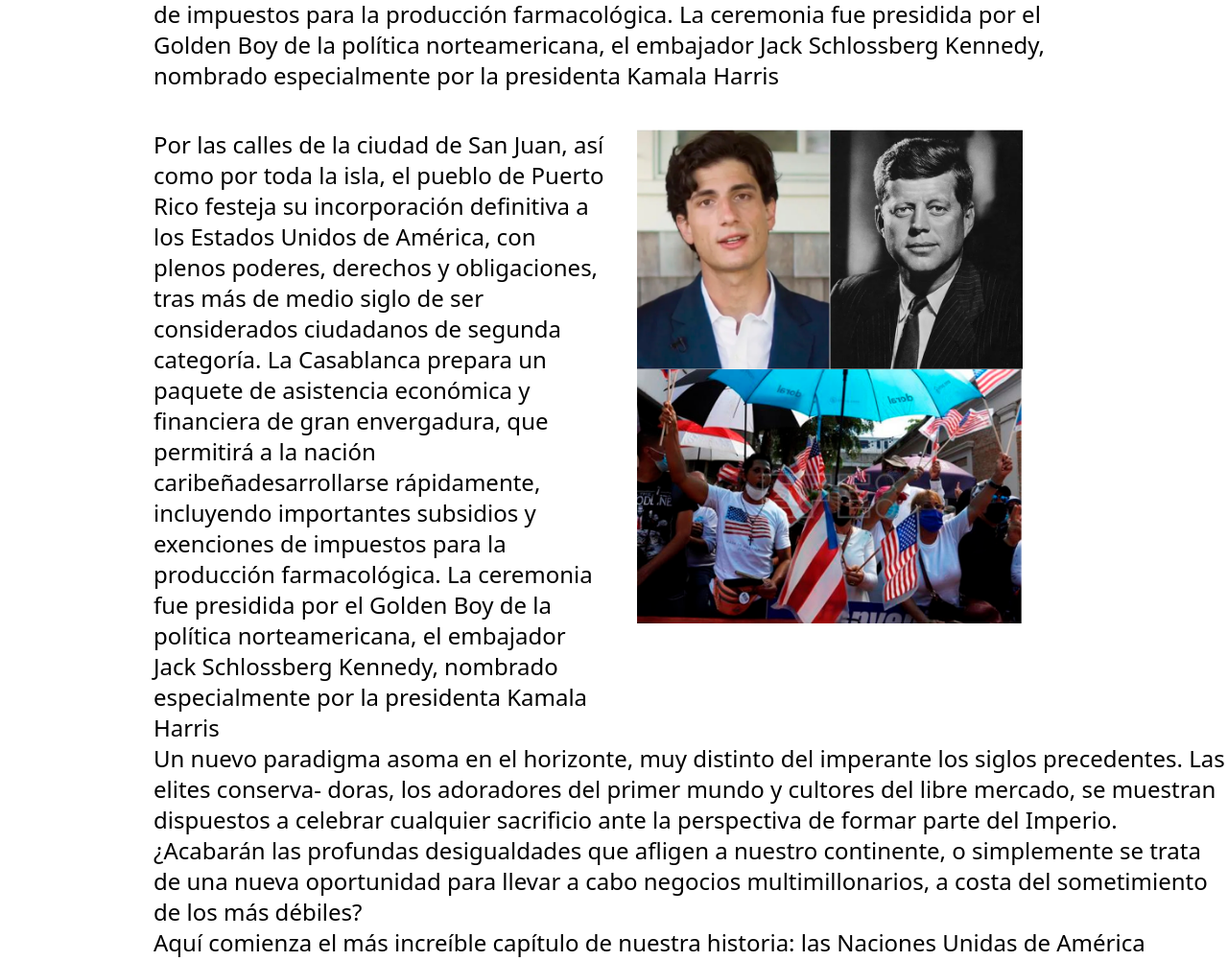
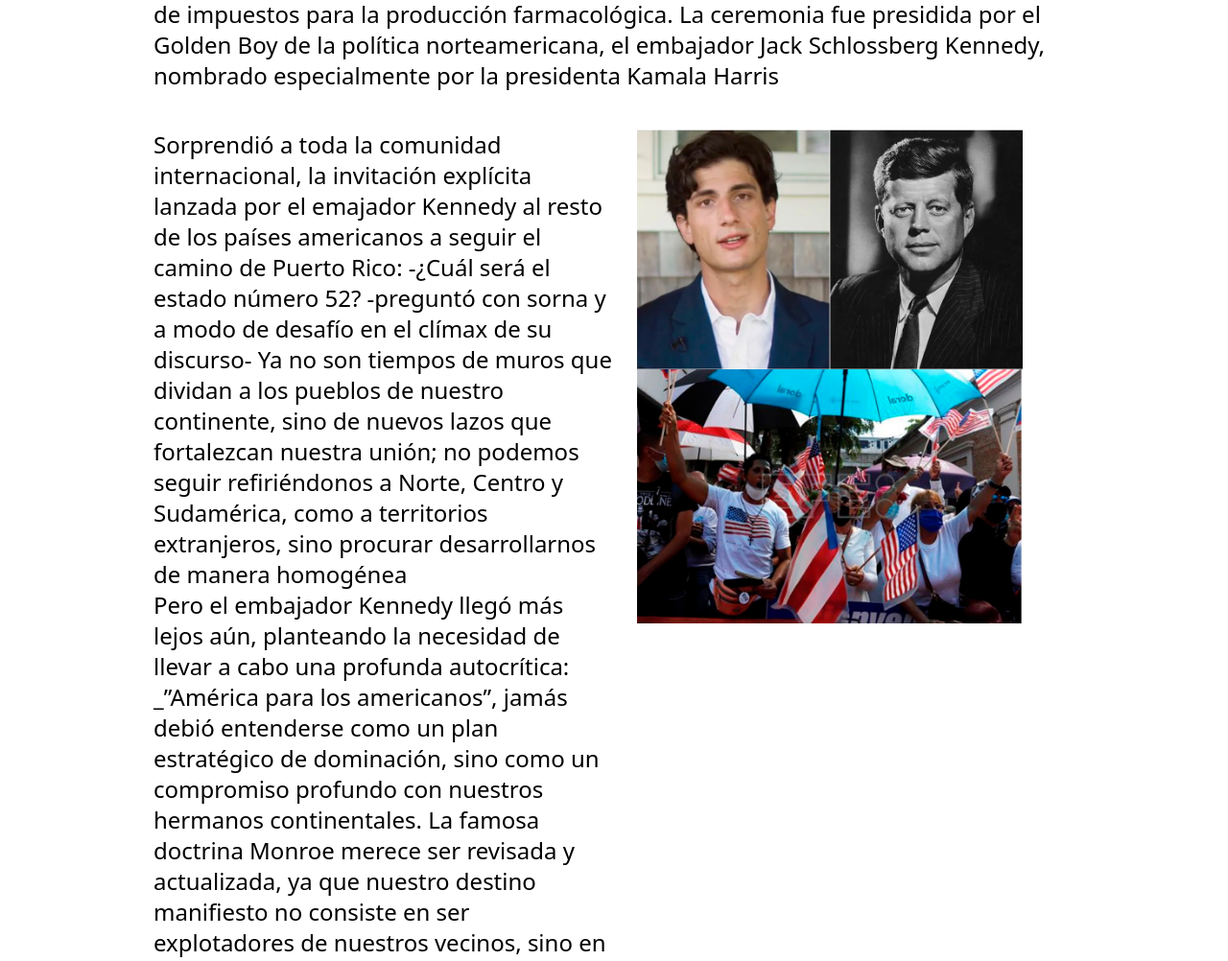
Before and after one commit to lasnacionesunidasdeamerica/astro-UNA, an Astro site: page /Cap_1 in a window 1280 px wide. Shown: the part 1163-2165 px from the top of the page at 96% size. Built offline with nearby package versions, Linux system fonts and the light colour scheme; Astro itself is replaced by a stand-in of ours.

Commit message:
Update Cap_1.astro

```diff
--- a/src/pages/Cap_1.astro
+++ b/src/pages/Cap_1.astro
@@ -45,13 +45,31 @@ Kamala Harris
     <div class="flex">
         <div class="w-1/2">
         <p class="pl-40 w-full text-2xl">
-            Por las calles de la ciudad de San Juan, así como por toda la isla, el pueblo de Puerto Rico festeja su incorporación
-    definitiva a los Estados Unidos de América, con plenos poderes, derechos y obligaciones, tras más de medio siglo de
-    ser considerados ciudadanos de segunda categoría. La Casablanca prepara un paquete de asistencia económica y
-    financiera de gran envergadura, que permitirá a la nación caribeñadesarrollarse rápidamente, incluyendo importantes
-    subsidios y exenciones de impuestos para la producción farmacológica. La ceremonia fue presidida por el Golden Boy
-    de la política norteamericana, el embajador Jack Schlossberg Kennedy, nombrado especialmente por la presidenta
-    Kamala Harris
+            Sorprendió a toda la comunidad internacional, la invitación
+            explícita lanzada por el emajador Kennedy al resto de los
+            países americanos a seguir el camino de Puerto Rico: -¿Cuál
+            será el estado número 52? -preguntó con sorna y a modo
+            de desafío en el clímax de su discurso- Ya no son tiempos de
+            muros que dividan a los pueblos de nuestro continente, sino
+            de nuevos lazos que fortalezcan nuestra unión; no podemos
+            seguir refiriéndonos a Norte, Centro y Sudamérica, como a
+            territorios extranjeros, sino procurar desarrollarnos de manera
+            homogénea<br>
+            Pero el embajador Kennedy llegó más lejos aún, planteando
+la necesidad de llevar a cabo una profunda autocrítica:
+_”América para los americanos”, jamás debió entenderse como
+un plan estratégico de dominación, sino como un compromiso
+profundo con nuestros hermanos continentales. La famosa
+doctrina Monroe merece ser revisada y actualizada, ya que
+nuestro destino manifiesto no consiste en ser explotadores de
+nuestros vecinos, sino en convertirnos en el motor de su
+desarrollo, brillando como un auténtico faro de libertad. Puerto
+Rico no será el último de los estados norteamericanos, sino la
+primera de las Naciones Unidas de América, el proyecto de una
+América unida y desarrollada desde Alaska hasta Tierra del
+Fuego -y mientras pronunciaba estas palabras, podían entre-
+verse entre sus rasgos los rasgos de su abuelo, el ilustre John
+FitzGerald Kennedy
         </p>
     </div>
         <div class="px-6 mr-20" style="width:450px;">
```
